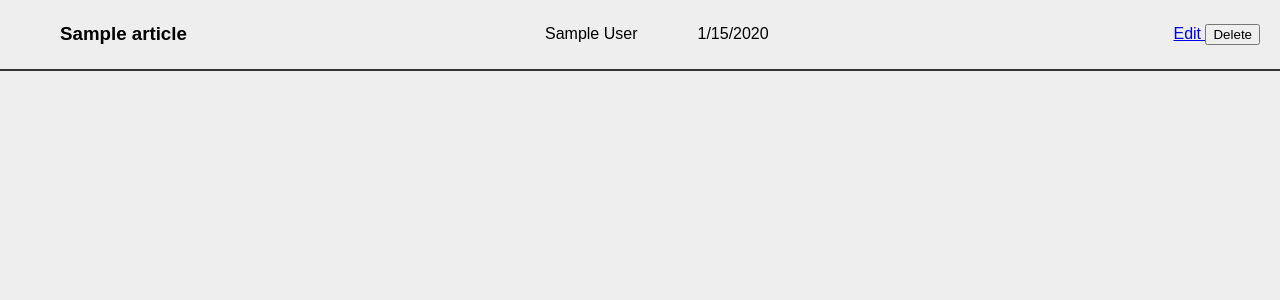
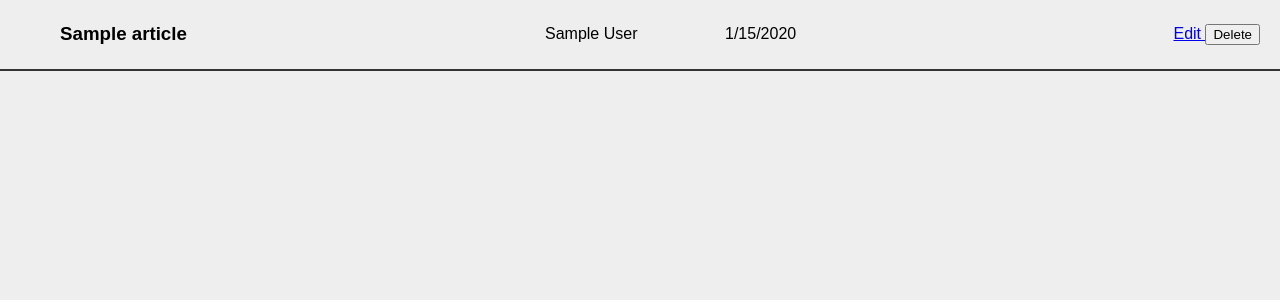
Before and after one commit to Cooper-Adams/QueenCityCollective, a Node server app: template views/admin/adminArticles.ejs in a window 1280 px wide. Shown: the part 76-376 px from the top of the page. Run offline with Node 20, Linux system fonts and the light colour scheme; the template is opened without the code that fills it: most values are stand-ins (such as "Sample title", 1, 10 or a date in 2020); some libraries are stand-ins or nearby versions.

Commit message:
Updated styling

```diff
--- a/public/css/styles.css
+++ b/public/css/styles.css
@@ -379,6 +379,8 @@ nav img {
 
 .article-long span {
   margin-left: 60px;
+  width: 120px;
+  overflow: hidden;
 }
 
 .change-btns {
```
